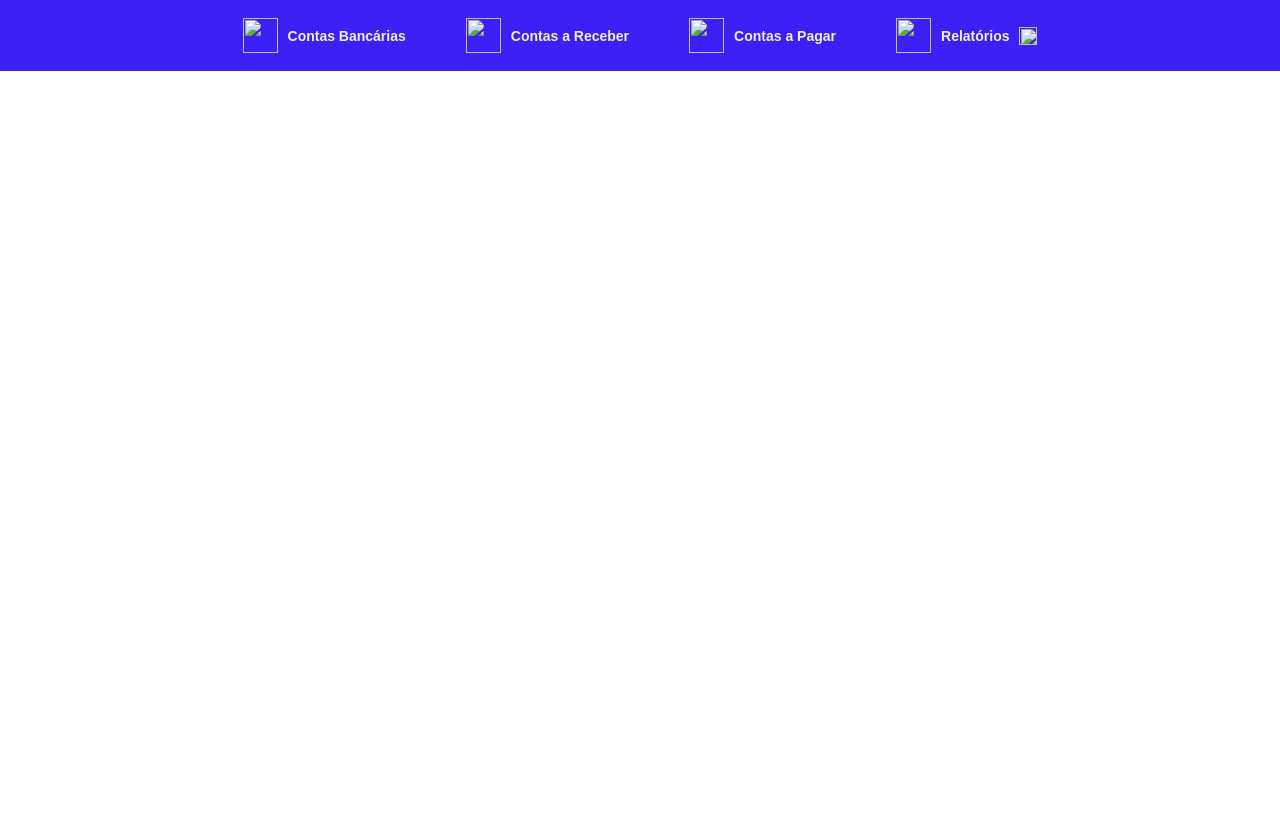
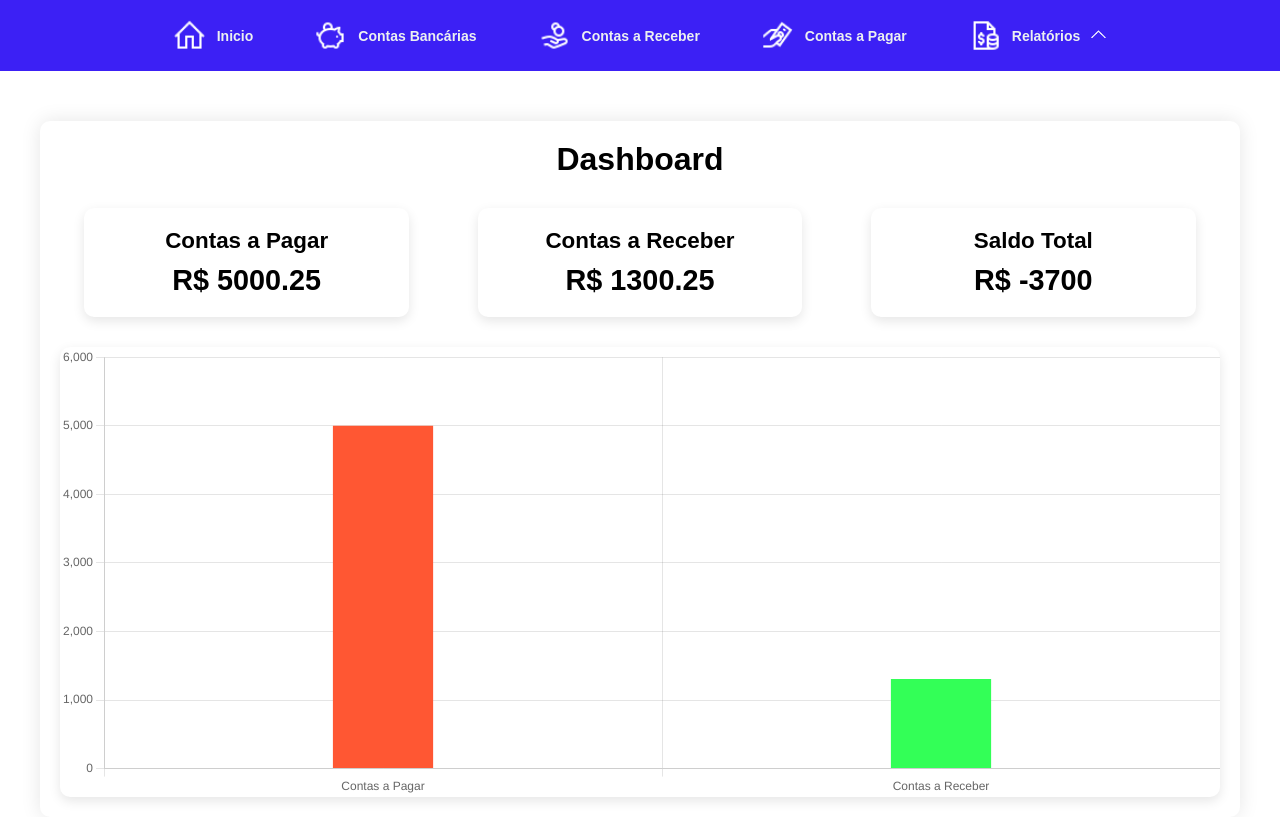
Before and after one commit to jbeckerntc/Financeasy, a plain HTML site: page FrontEnd/html/home.html in a window 1280 px wide. Drawn offline with nearby package versions, Linux system fonts and the light colour scheme; files that its build step writes are made by us from their sources.

Commit message:
Criacao dashboard e grafico

```diff
--- a/FrontEnd/css/contaBancaria.css
+++ b/FrontEnd/css/contaBancaria.css
@@ -37,7 +37,7 @@
     flex-direction: column;
     align-items: stretch;
     justify-content: center;
-    background-color: #f8f8f8;
+    background-color: #e7e7e7;
     padding: 20px;
     border-radius: 10px;
     box-shadow: 0 4px 8px rgba(0, 0, 0, 0.1);
--- /dev/null
+++ b/FrontEnd/css/dashboard.css
@@ -0,0 +1,71 @@
+
+
+.container {
+    max-width: 1200px;
+    margin: 50px auto;
+    padding: 20px;
+    background-color: #fff;
+    border-radius: 10px;
+    box-shadow: 0 0 20px rgba(0, 0, 0, 0.1);
+}
+
+/* Título do Dashboard */
+h1 {
+    text-align: center;
+    color: #000000;
+    margin-bottom: 30px;
+}
+
+/* Layout do Dashboard com Flexbox */
+.dashboard {
+    display: flex;
+    justify-content: space-around;
+    gap: 20px;
+    flex-wrap: wrap;
+}
+
+/* Estilo dos cards */
+.card {
+    width: 28%;
+    padding: 20px;
+    border-radius: 10px;
+    background-color: #ffffff;
+    box-shadow: 0 4px 12px rgba(0, 0, 0, 0.1);
+    text-align: center;
+    transition: transform 0.3s ease;
+}
+
+
+/* Títulos dos cards */
+.card h2 {
+    color: #000000;
+    margin-bottom: 10px;
+    font-size: 1.4em;
+}
+
+/* Valores dos cards */
+.card p {
+    font-size: 1.8em;
+    color: #000000;
+    font-weight: bold;
+}
+.card:hover {
+    transform: translateY(-10px);
+    cursor: pointer;
+    background-color: #3c20f5;
+    color:  #ecf0f1;
+}
+
+.card:hover h2,
+.card:hover p {
+    color: #ffffff;  /* Alterar a cor do texto para branco quando hover */
+}
+
+/* Estilos para o gráfico */
+#grafico {
+    width: 100%;
+    margin-top: 30px;
+    border-radius: 10px;
+    background-color: #ffffff;
+    box-shadow: 0 4px 12px rgba(0, 0, 0, 0.1);
+}
--- a/FrontEnd/html/home.html
+++ b/FrontEnd/html/home.html
@@ -4,19 +4,23 @@
     <meta charset="UTF-8">
     <meta name="viewport" content="width=device-width, initial-scale=1.0">
     <title>Financeasy</title>
-    <link rel="stylesheet" href="style.css">
-    <script src="script.js" defer></script>
+    <link rel="stylesheet" href="/css/style.css">
+    <link rel="stylesheet" href="/css/dashboard.css">
+    <script src="https://cdn.jsdelivr.net/npm/chart.js"></script>
+    <script src="/javascript/script.js" defer></script>
+    <script src="/javascript/dashboard.js" defer></script>
 </head>
 <body>
     <nav class="navbar">
         <ul>
-            <li><a href="contaBancaria.html"><img src="img/icon-contabancaria.png" class="IconMenu">Contas Bancárias</a></li>
-            <li><a href="#contas-receber"><img src="img/icon-contareceber.png" class="IconMenu">Contas a Receber</a></li>
-            <li><a href="#contas-pagar"><img src="img/icon-contapagar.png" class="IconMenu">Contas a Pagar</a></li>
+            <li><a href="/html/home.html"><img src="/img/icon-home.png" class="IconMenu">Inicio</a></li>
+            <li><a href="/html/contaBancaria.html"><img src="/img/icon-contabancaria.png" class="IconMenu">Contas Bancárias</a></li>
+            <li><a href="/html/contaReceber.html"><img src="/img/icon-contareceber.png" class="IconMenu">Contas a Receber</a></li>
+            <li><a href="/html/contaPagar.html"><img src="/img/icon-contapagar.png" class="IconMenu">Contas a Pagar</a></li>
             <li>
                 <a href="javascript:void(0);" onclick="MudaImgSeta();">
-                    <img src="img/icons-relatorio.png" class="IconMenu">Relatórios
-                    <img id="setaRelatorio" src="img/icon-setaCima.png" class="SetaMenu">
+                    <img src="/img/icons-relatorio.png" class="IconMenu">Relatórios
+                    <img id="setaRelatorio" src="/img/icon-setaCima.png" class="SetaMenu">
                 </a>
                 <ul id="menuRelatorios" class="submenu">
                     <li><a href="#relatorio1">Contas a Pagar em Aberto</a></li>
@@ -24,9 +28,25 @@
             </li>
         </ul>
     </nav>
+<div class="container">
+    <h1>Dashboard</h1>
+    <div class="dashboard">
+        <div class="card" id="cardContasPagar">
+            <h2>Contas a Pagar</h2>
+            <p id="contasPagarValue">Carregando...</p>
+        </div>
+        <div class="card" id="cardContasReceber">
+            <h2>Contas a Receber</h2>
+            <p id="contasReceberValue">Carregando...</p>
+        </div>
+        <div class="card" id="cardSaldo">
+            <h2>Saldo Total</h2>
+            <p id="saldoValue">Carregando...</p>
+        </div>
+    </div>
 
-    <div class="container">
-        <!-- Aqui você pode adicionar o conteúdo de cada seção -->
-    </div>
+    <!-- Gráfico de Barras -->
+    <canvas id="grafico" height="450px"></canvas>
+</div>
 </body>
 </html>
--- /dev/null
+++ b/FrontEnd/javascript/dashboard.js
@@ -0,0 +1,75 @@
+document.addEventListener('DOMContentLoaded', function() {
+    // Função para carregar os dados da API
+    async function fetchData() {
+        try {
+        //     // URLs das APIs
+        //     const urlContasPagar = 'https://api.exemplo.com/contas-pagar';
+        //     const urlContasReceber = 'https://api.exemplo.com/contas-receber';
+
+        //     // Fazendo as requisições às APIs
+        //     const [contasPagarRes, contasReceberRes] = await Promise.all([
+        //         fetch(urlContasPagar),
+        //         fetch(urlContasReceber),
+        //     ]);
+
+        //     // Verificando se as respostas são válidas
+        //     if (!contasPagarRes.ok || !contasReceberRes.ok) {
+        //         throw new Error('Falha ao carregar dados da API');
+        //     }
+
+            // Processando os dados JSON
+            const contasPagarData = { valor: 5000.25 };
+            const contasReceberData = { valor: 1300.25 };
+            // Atualizando os valores no dashboard
+            document.getElementById('contasPagarValue').innerText = `R$ ${contasPagarData.valor}`;
+            document.getElementById('contasReceberValue').innerText = `R$ ${contasReceberData.valor}`;
+            document.getElementById('saldoValue').innerText = `R$ ${(contasReceberData.valor) - (contasPagarData.valor)}`;
+
+            // Atualizando o gráfico
+            updateChart(contasPagarData.valor, contasReceberData.valor);
+
+        } catch (error) {
+            console.error('Erro ao carregar os dados da API:', error);
+            document.getElementById('contasPagarValue').innerText = 'Erro ao carregar';
+            document.getElementById('contasReceberValue').innerText = 'Erro ao carregar';
+            document.getElementById('saldoValue').innerText = 'Erro ao carregar';
+        }
+    }
+
+    // Função para atualizar o gráfico
+    function updateChart(contasPagar, contasReceber) {
+        const ctx = document.getElementById('grafico').getContext('2d');
+
+        // Configuração do gráfico
+        const chart = new Chart(ctx, {
+            type: 'bar', // Tipo de gráfico
+            data: {
+                labels: ['Contas a Pagar', 'Contas a Receber'], // Rótulos
+                datasets: [{
+                    label: '' ,
+                    data: [contasPagar, contasReceber], // Dados a serem exibidos
+                    backgroundColor: ['#FF5733', '#33FF57'], // Cor das barras
+                    borderColor: ['#FF5733', '#33FF57'],
+                    borderWidth: 1,
+                    barThickness: 100, // Ajuste a largura das barras (em pixels)
+                }]
+            },
+            options: {
+                responsive: true,
+                plugins: {
+                    legend: {
+                        display: false, // Remover a legenda
+                    }
+                },
+                scales: {
+                    y: {
+                        beginAtZero: true
+                    }
+                }
+            }
+        });
+    }
+
+    // Chama a função para carregar os dados ao carregar a página
+    fetchData();
+});
```
Also changed, not shown: FrontEnd/html/cadastro.html (+3 -3 lines), FrontEnd/html/cadastroContaBancaria.html (+25 -23 lines), FrontEnd/html/contaBancaria.html (+3 -3 lines), FrontEnd/html/contaPagar.html (added, +29 -0 lines), FrontEnd/html/contaReceber.html (added, +29 -0 lines), FrontEnd/html/index.html (+3 -3 lines).
